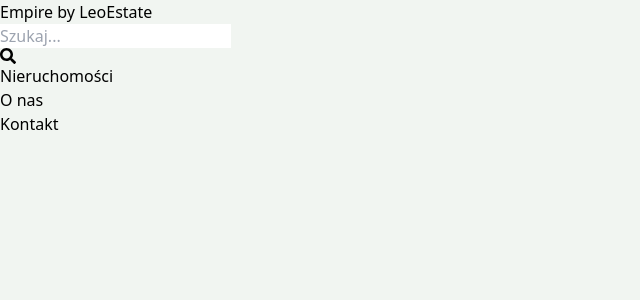
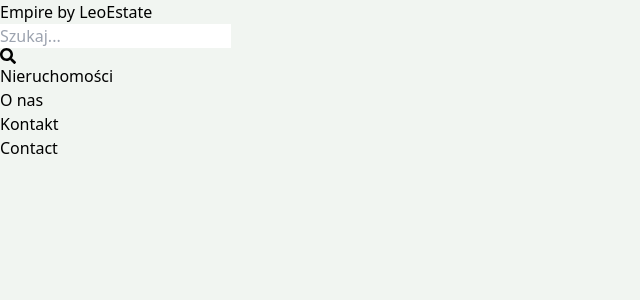
Before and after one commit to aleksanderKasprzak/realEstate, a React (Vite) app in the folder client/: page /contact in a window 1280 px wide. Shown: the top 300 px of the page, without its empty margins (0-640 px from the left). Built offline with nearby package versions, Linux system fonts and the light colour scheme.

Commit message:
add privateRoute, add contact page, add signin functionality

```diff
--- a/client/src/App.jsx
+++ b/client/src/App.jsx
@@ -1,10 +1,13 @@
 import React from 'react'
 import { BrowserRouter, Routes, Route } from 'react-router-dom'
+import CreateListing from './pages/CreateListing';
+import PrivateRoute from './components/PrivateRoute';
 import Home from './pages/Home';
 import About from './pages/About';
 import SignIn from './pages/SignIn';
 import Profile from './pages/Profile';
 import Header from './components/Header';
+import Contact from './pages/Contact';
 
 export default function App() {
   return (
@@ -14,7 +17,11 @@ export default function App() {
         <Route path="/" element={<Home />} />
         <Route path="/about" element={<About />} />
         <Route path="/admin/sign-in" element={<SignIn />} />
-        <Route path="/profile" element={<Profile />} />
+        <Route path="/contact" element={<Contact />} />
+        <Route element={<PrivateRoute />}>
+          <Route path="/profile" element={<Profile />} />
+          <Route path="/create-listing" element={<CreateListing />} />
+        </Route>
       </Routes>
     </BrowserRouter>
   );
--- /dev/null
+++ b/client/src/components/PrivateRoute.jsx
@@ -0,0 +1,7 @@
+import { useSelector } from "react-redux"
+import { Outlet, Navigate } from 'react-router-dom'
+
+export default function PrivateRoute() {
+    const {currentUser} = useSelector((state) => state.user)
+  return currentUser ? <Outlet /> : <Navigate to ='/' />
+}
--- /dev/null
+++ b/client/src/pages/Contact.jsx
@@ -0,0 +1,7 @@
+import React from 'react'
+
+export default function Contact() {
+  return (
+    <div>Contact</div>
+  )
+}
```
